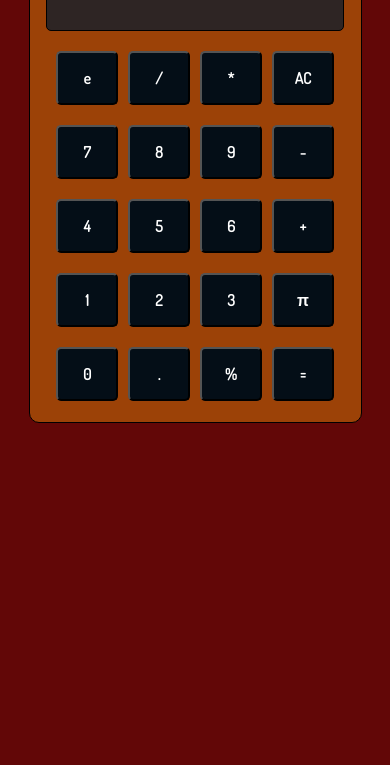
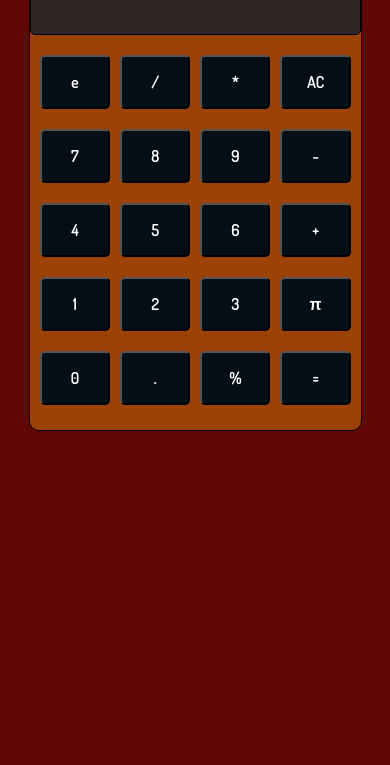
Before and after one commit to t2e0j0a4/Calculator-jQuery, a plain HTML site: page index.html in a window 390 px wide. Shown: the part 79-844 px from the top of the page. Drawn offline with Linux system fonts and the light colour scheme.

Commit message:
Caluculator jQuery Added

```diff
--- a/CSS/style.css
+++ b/CSS/style.css
@@ -133,7 +133,7 @@ a{
         width: 100%;
         max-width: 90%;
         margin: 0 auto;
-        padding: 1px 0;
+        padding: 5px 0;
         display: flex;
         flex-direction: column;
         align-items: center;
@@ -146,7 +146,7 @@ a{
 
     #calculator #surface{
         width: 100%;
-        max-width: 90%;
+        max-width: 100%;
         display: flex;
         flex-direction: column;
         align-items: center;
@@ -155,8 +155,8 @@ a{
 
     #calculator #surface #input {
         width: 100%;
+        max-width: 100%;
         margin: auto;
-        max-width: 100%;
         text-align: center;
     }
 
```
